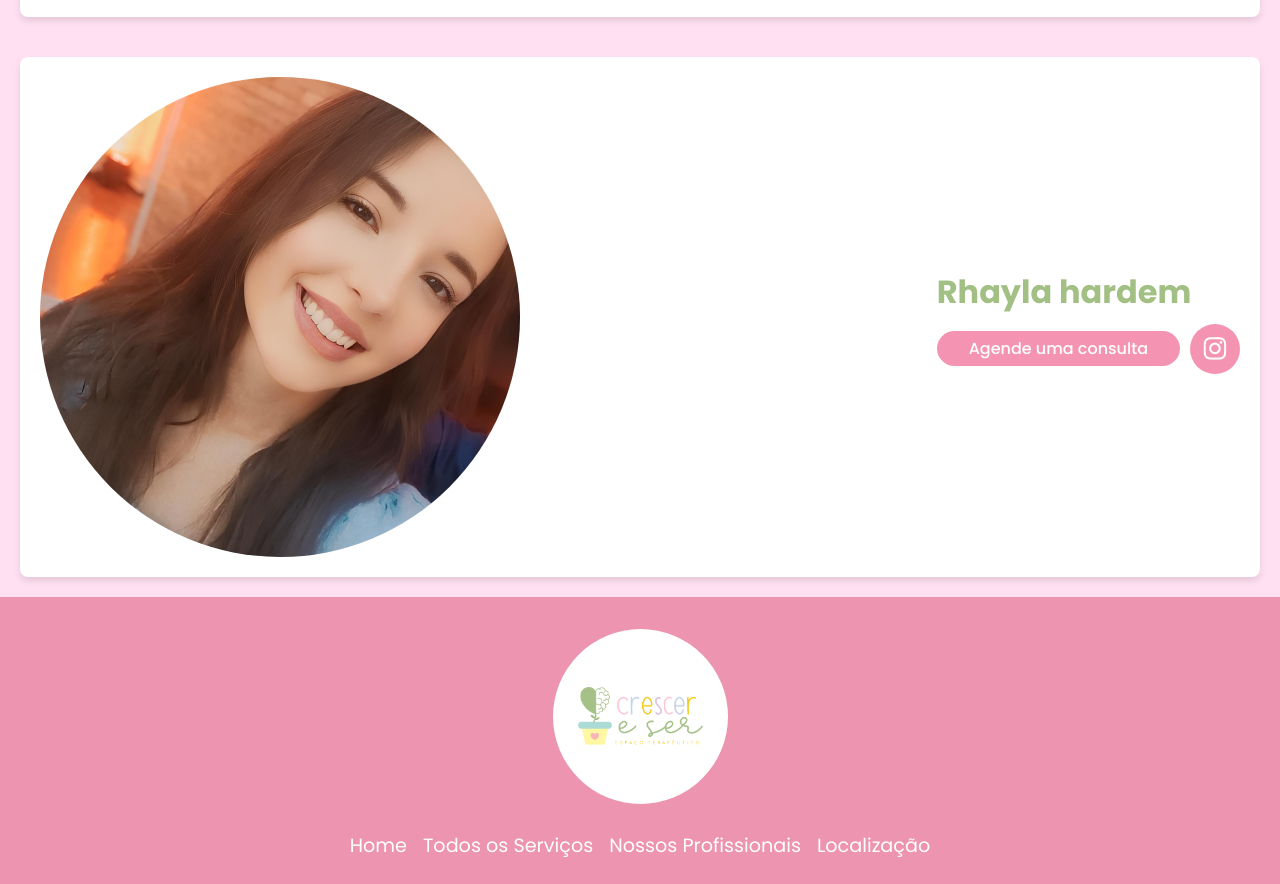
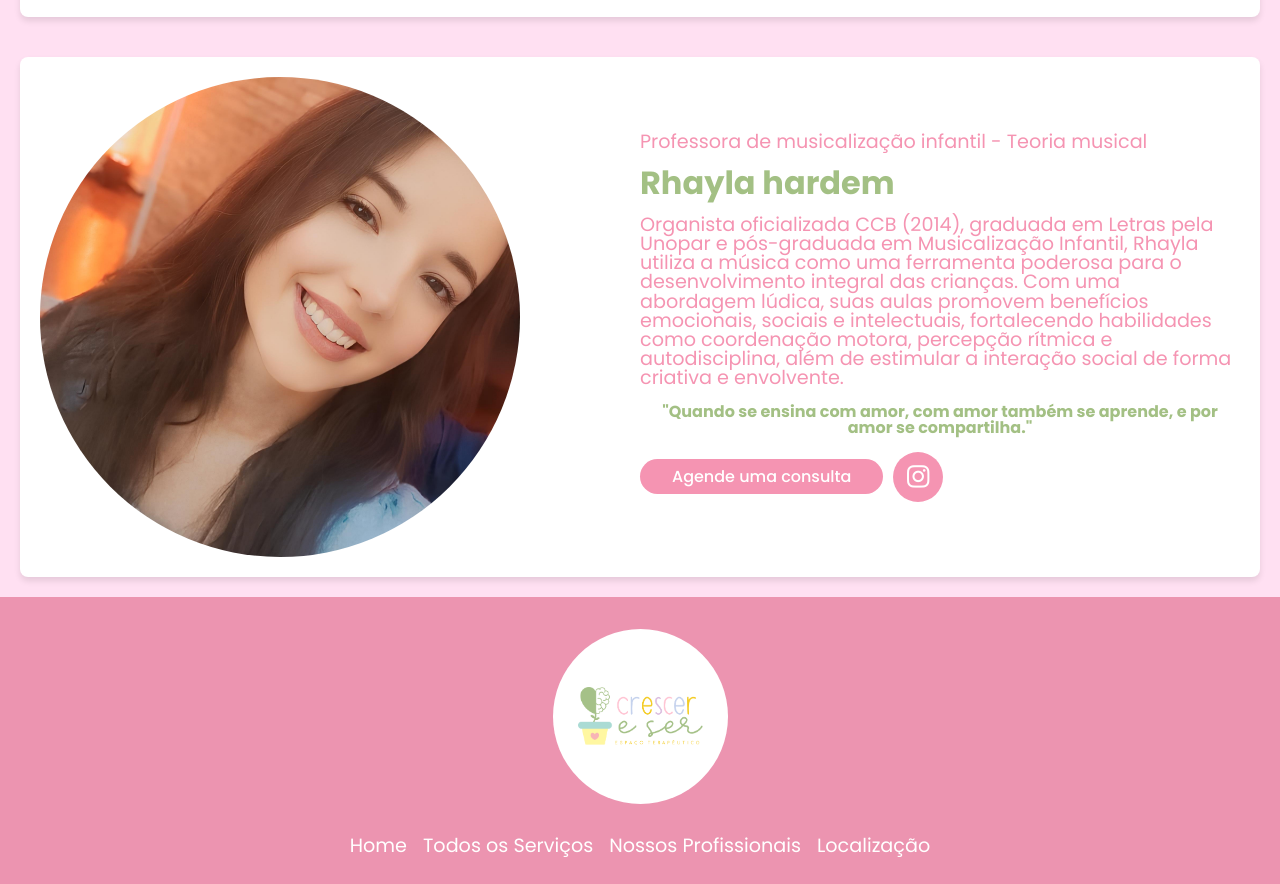
Before and after one commit to Pense-try/Crescer-e-Ser_Pensetry, a plain HTML site: page equipe.html in a window 1280 px wide. Shown: the part 4807-5691 px from the top of the page. Drawn offline with Linux system fonts and the light colour scheme.

Commit message:
Site 1.3v

```diff
--- a/equipe.html
+++ b/equipe.html
@@ -239,10 +239,10 @@
             <div class="service-wrapper">
               <img src="./src/Img/ImgEquipe/img_rhayla.jpeg" alt="Imagem do Serviço 2" class="service-image">
               <div class="service-content">
-                <p></p>
+                <p>Professora de musicalização infantil - Teoria musical</p>
                 <h2>Rhayla hardem</h2>
-                <p class="description-text"></p>
-                <p class="description-message"></p>
+                <p class="description-text">Organista oficializada CCB (2014), graduada em Letras pela Unopar e pós-graduada em Musicalização Infantil, Rhayla utiliza a música como uma ferramenta poderosa para o desenvolvimento integral das crianças. Com uma abordagem lúdica, suas aulas promovem benefícios emocionais, sociais e intelectuais, fortalecendo habilidades como coordenação motora, percepção rítmica e autodisciplina, além de estimular a interação social de forma criativa e envolvente.</p>
+                <p class="description-message">"Quando se ensina com amor, com amor também se aprende, e por amor se compartilha."</p>
 
                 <div class="links-container">
                     <a href="https://wa.me/554396434704" class="consulta-link">Agende uma consulta</a>
```
